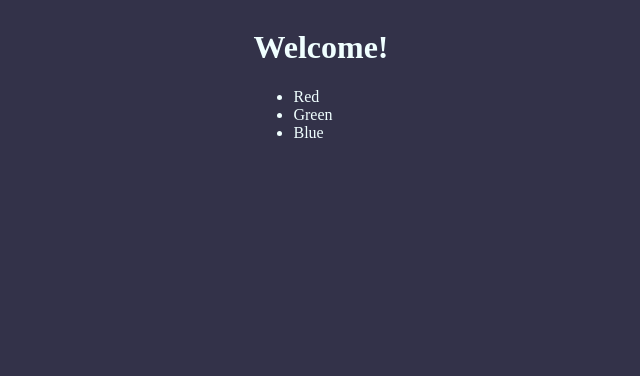
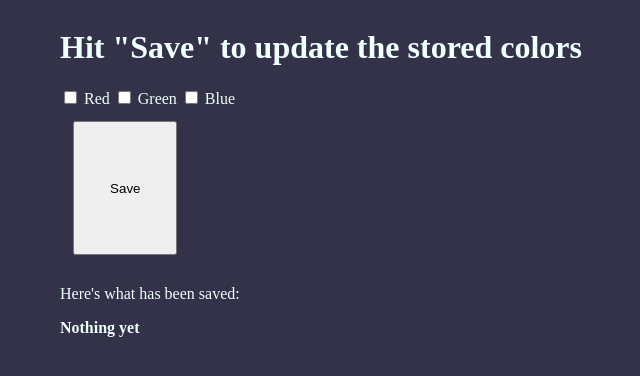
Before and after one commit to MrTobyWan/what-to-wear, a SvelteKit app: page / in a window 1280 px wide. Shown: the top 376 px of the page, without its empty margins (319-959 px from the left). Built offline with nearby package versions, Linux system fonts and the light colour scheme.

Commit message:
Back where we started!

```diff
--- a/src/routes/+page.svelte
+++ b/src/routes/+page.svelte
@@ -1,10 +1,26 @@
-<script>
+<script lang="ts">
+	let savedColors: string = 'Nothing yet';
 </script>
 
-<h1>Welcome!</h1>
+<h1>Hit "Save" to update the stored colors</h1>
 
-<ul>
-	<li>Red</li>
-	<li>Green</li>
-	<li>Blue</li>
-</ul>
+<div>
+	<label>
+		<input type="checkbox" />
+		Red
+	</label>
+	<label>
+		<input type="checkbox" />
+		Green
+	</label>
+	<label>
+		<input type="checkbox" />
+		Blue
+	</label>
+</div>
+
+<button>Save</button>
+
+<p>Here's what has been saved:</p>
+
+<p style="font-weight: bold;">{savedColors}</p>
--- a/svelte.config.js
+++ b/svelte.config.js
@@ -5,14 +5,7 @@ import { vitePreprocess } from '@sveltejs/kit/vite';
 const config = {
 	// Consult https://kit.svelte.dev/docs/integrations#preprocessors
 	// for more information about preprocessors
-	preprocess: vitePreprocess(),
-
-	kit: {
-		// adapter-auto only supports some environments, see https://kit.svelte.dev/docs/adapter-auto for a list.
-		// If your environment is not supported or you settled on a specific environment, switch out the adapter.
-		// See https://kit.svelte.dev/docs/adapters for more information about adapters.
-		adapter: adapter()
-	}
+	preprocess: vitePreprocess()
 };
 
 export default config;
```
Also changed, not shown: 1 other file (tests, documents, lock files or other folders).
